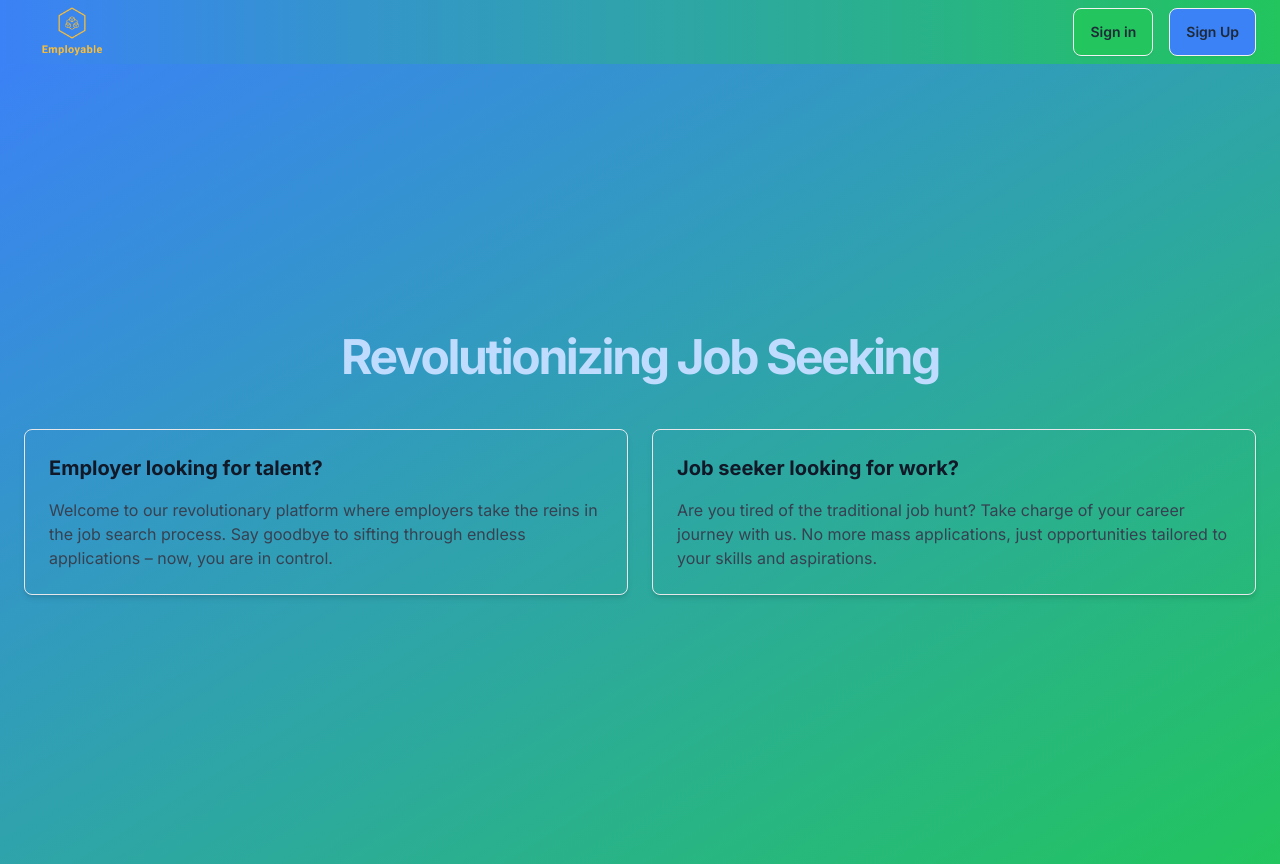
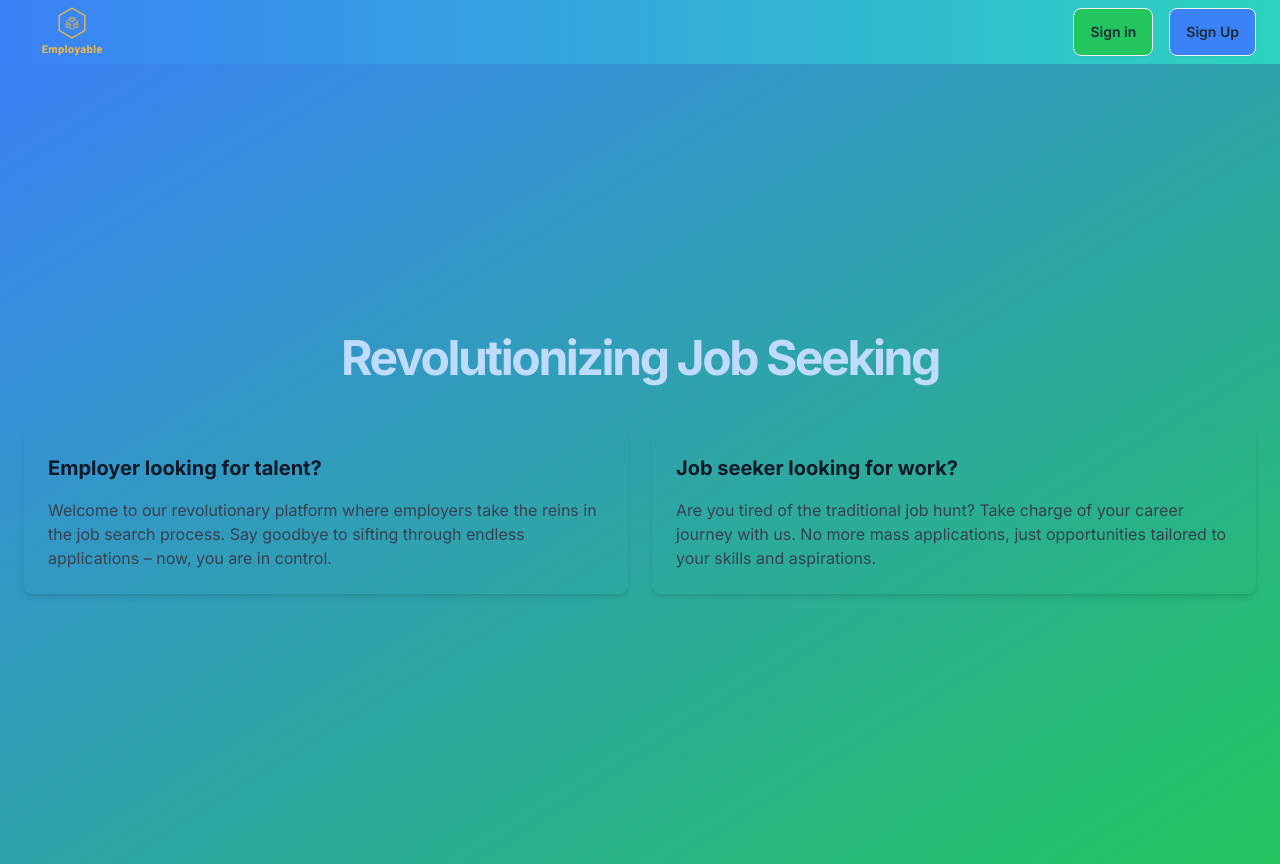
Before and after one commit to Nour-Elgeziry/EmployableFrontend, a Next.js app: page / in a window 1280 px wide. Built offline with nearby package versions, Linux system fonts and the light colour scheme.

Commit message:
adjust nav bar colour and account pages

```diff
--- a/app/account/layout.tsx
+++ b/app/account/layout.tsx
@@ -29,7 +29,7 @@ export default function AccountLayout({
   }, [pathname]);
 
   return (
-    <div>
+    <div className="bg-gradient-to-br from-blue-500 to-green-500 dark:from-blue-900 dark:to-gray-800">
       {pathname !== "/account/signin" &&
         pathname !== "/account/signup" &&
         isLoggedIn && (
--- a/app/page.tsx
+++ b/app/page.tsx
@@ -5,7 +5,7 @@ export default function Home() {
   return (
     <main className="bg-white dark:bg-gray-900">
       {/* Header Section */}
-      <header className="flex items-center justify-between h-16 px-4 shrink-0 md:px-6 bg-gradient-to-r from-blue-500 to-green-500 dark:from-blue-900 dark:to-gray-800">
+      <header className="flex items-center justify-between h-16 px-4 shrink-0 md:px-6 bg-gradient-to-r from-blue-500 to-teal-400 dark:from-blue-900 dark:to-gray-800">
         {/* Navigation */}
         <nav className="w-full justify-between  gap-6 text-lg font-medium md:flex md:flex-row md:items-center md:gap-5 md:text-sm lg:gap-6">
           {/* Logo */}
@@ -48,7 +48,7 @@ export default function Home() {
           <div className="grid items-center justify-center gap-6">
             <div className="grid grid-cols-1 gap-6 lg:grid-cols-2">
               {/* Employer Section */}
-              <div className="bg-[F0F5F9] rounded-lg shadow-md border border-gray-200 p-6 flex flex-col justify-center">
+              <div className="bg-[F0F5F9] rounded-lg shadow-md p-6 flex flex-col justify-center">
                 <h2 className="text-gray-900 font-bold text-xl mb-4">
                   Employer looking for talent?
                 </h2>
@@ -59,7 +59,7 @@ export default function Home() {
                 </p>
               </div>
               {/* Job Seeker Section */}
-              <div className="bg-[FDF2E9] rounded-lg shadow-md border border-gray-200 p-6 flex flex-col justify-center lg:ml-auto lg:mr-auto">
+              <div className="bg-[FDF2E9] rounded-lg shadow-md p-6 flex flex-col justify-center lg:ml-auto lg:mr-auto">
                 <h2 className="text-gray-900 font-bold text-xl mb-4">
                   Job seeker looking for work?
                 </h2>
```
